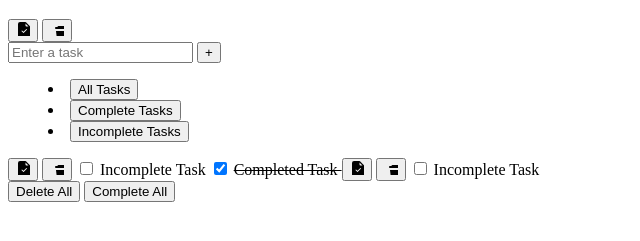
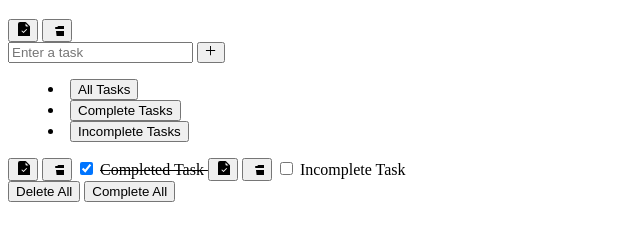
Before and after one commit to jjw18th/TO-DO, a website: page index.html in a window 1280 px wide. Shown: the part 61-302 px from the top of the page, without its empty margins (0-640 px from the left). Drawn offline with Linux system fonts and the light colour scheme.

Commit message:
new svg icon added

```diff
--- a/index.html
+++ b/index.html
@@ -26,7 +26,9 @@
   <main>
     <form>
       <input type="text" placeholder="Enter a task">
-      <button type="button" id="addTask">+
+      <button type="button" id="addTask">
+        <svg xmlns="http://www.w3.org/2000/svg"  viewBox="0 0 26 26" width="12px" height="12px"><path fill-rule="evenodd" d="M 11 2 L 11 11 L 2 11 L 2 13 L 11 13 L 11 22 L 13 22 L 13 13 L 22 13 L 22 11 L 13 11 L 13 2 Z"/>
+        </svg>
       </button>
     </form>
     <menu>
@@ -54,9 +56,6 @@
         <path d="M 14.984375 2.4863281 A 1.0001 1.0001 0 0 0 14 3.5 L 14 4 L 8.5 4 A 1.0001 1.0001 0 0 0 7.4863281 5 L 6 5 A 1.0001 1.0001 0 1 0 6 7 L 24 7 A 1.0001 1.0001 0 1 0 24 5 L 22.513672 5 A 1.0001 1.0001 0 0 0 21.5 4 L 16 4 L 16 3.5 A 1.0001 1.0001 0 0 0 14.984375 2.4863281 z M 6 9 L 7.7929688 24.234375 C 7.9109687 25.241375 8.7633438 26 9.7773438 26 L 20.222656 26 C 21.236656 26 22.088031 25.241375 22.207031 24.234375 L 24 9 L 6 9 z"/>
         </svg>
       </button>
-      <input type="checkbox" id="checkbox2" value="dummy2">
-      <label for="checkbox2">Incomplete Task
-      </label>
       <input type="checkbox" id="checkbox1" value="dummy1" checked>
       <label for="checkbox1">
         <s>Completed Task
```
